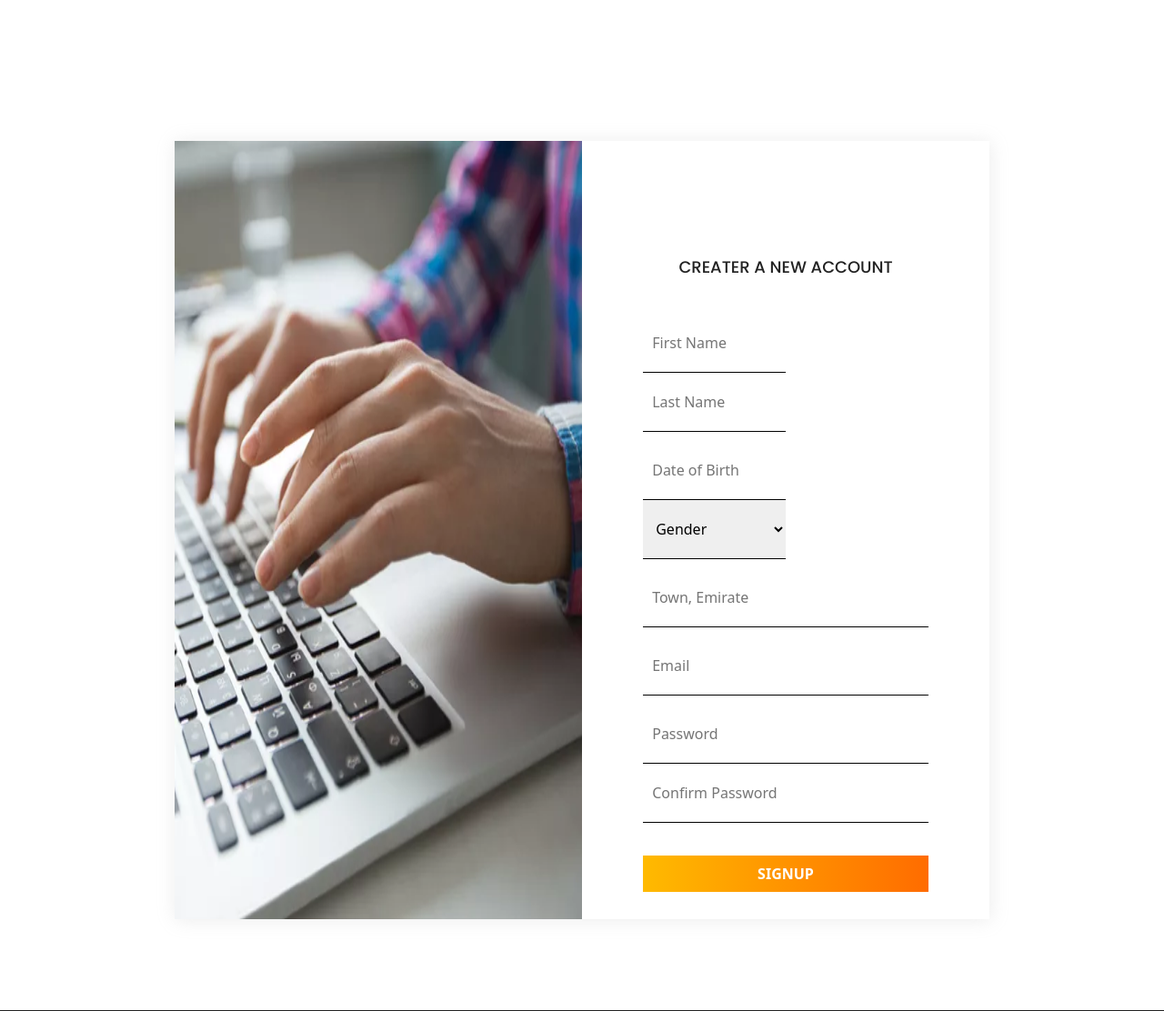
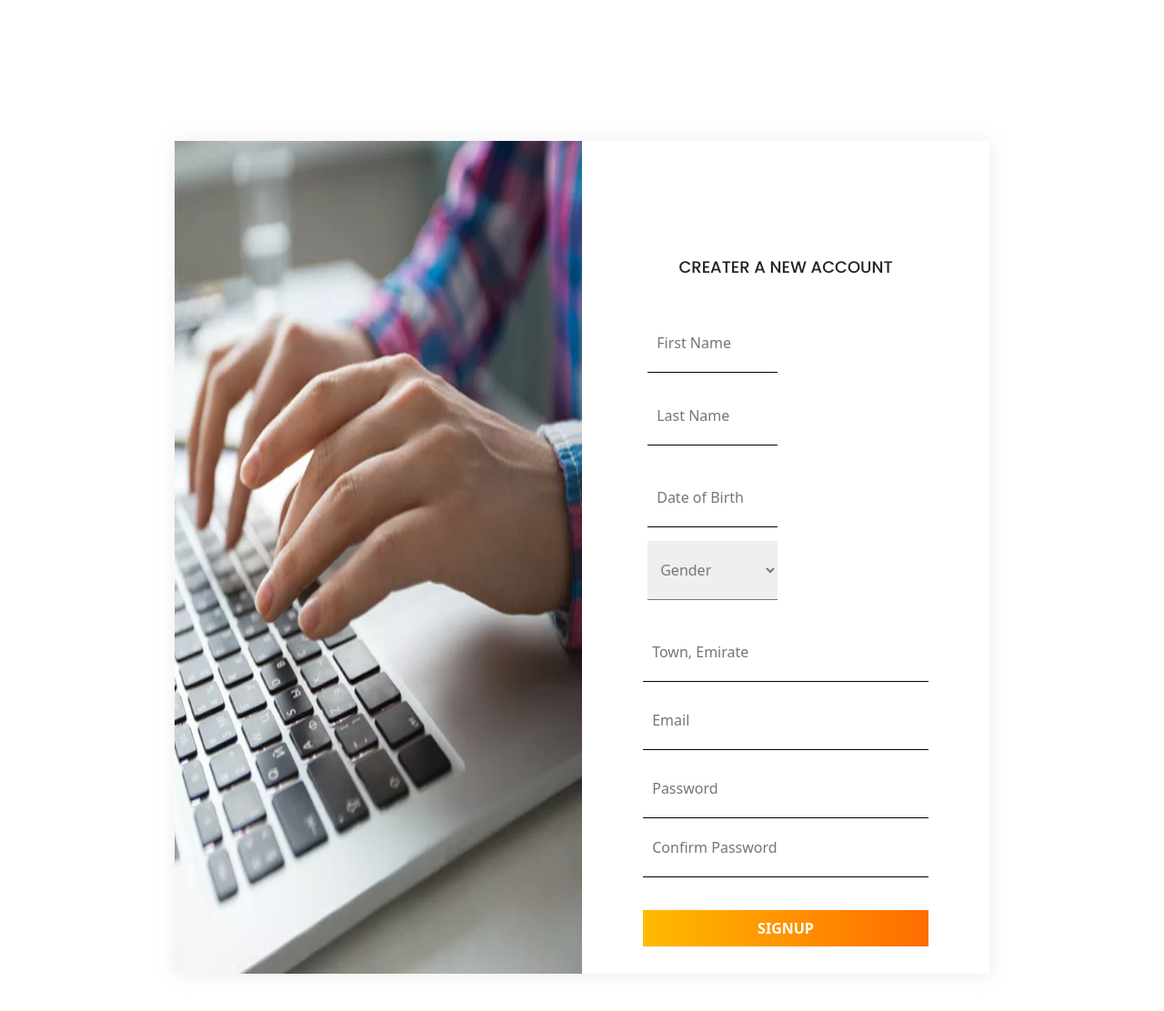
Before and after one commit to Salman-Abdulqadir/kicks-shoe-store, a PHP site: page /pages/signup.html in a window 1280 px wide. Shown: the part 471-1583 px from the top of the page at 91% size. Run offline with PHP 8.4, Linux system fonts and the light colour scheme; some libraries are stand-ins or nearby versions.

Commit message:
styling fixes

```diff
--- a/pages/cart.html
+++ b/pages/cart.html
@@ -61,7 +61,8 @@
         padding: 1rem;
         font-size: 1.5rem;
         width: 80%;
-        background-color: lightgray;
+        color: white;
+        background: linear-gradient(90deg, #ffba00 0%, #ff6c00 100%);
       }
     </style>
     <title>shop</title>
--- a/pages/signup.html
+++ b/pages/signup.html
@@ -6,7 +6,7 @@
     <meta name="viewport" content="width=device-width, initial-scale=1.0" />
     <title>Signup</title>
     <!-- STYLES -->
-    <link rel="stylesheet" href="../styles/login.css" />
+    <link rel="stylesheet" href="../styles/login.css?2" />
     <link rel="stylesheet" href="../styles/style.css?3" />
     <link rel="stylesheet" href="../styles/footer.css" />
 
@@ -150,11 +150,10 @@
                     <select
                       name="gender"
                       id="gender"
-                      class="login-input"
+                      class="login-input gender-placeholder"
                       required
                     >
                       <option
-                        class="gender-placeholder"
                         value=""
                         disabled
                         selected
--- a/styles/login.css
+++ b/styles/login.css
@@ -275,6 +275,26 @@
   cursor: pointer;
 }
 
+#confirm_password_text {
+  margin-top: 5px;
+}
+
+.compact-entry-area {
+  display: flex;
+  flex-wrap: wrap;
+  /* padding-right: 5px; */
+}
+
+.compact-entry-area .col-md-6 {
+  display: inline-block;
+  width: 47%;
+  margin: 0 5px 15px;
+  padding: 0 5px 0 0;
+}
+
+select.gender-placeholder {
+  color: #777777 !important;
+}
 /* Signup */
 
 /* .signup-password-area {
```
